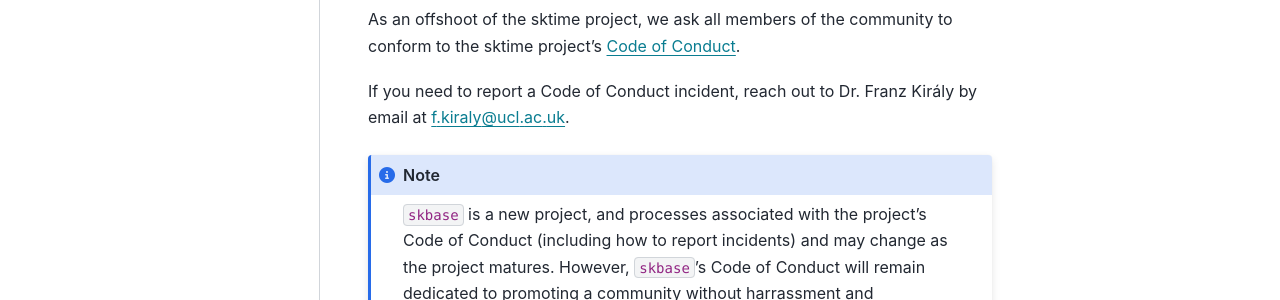
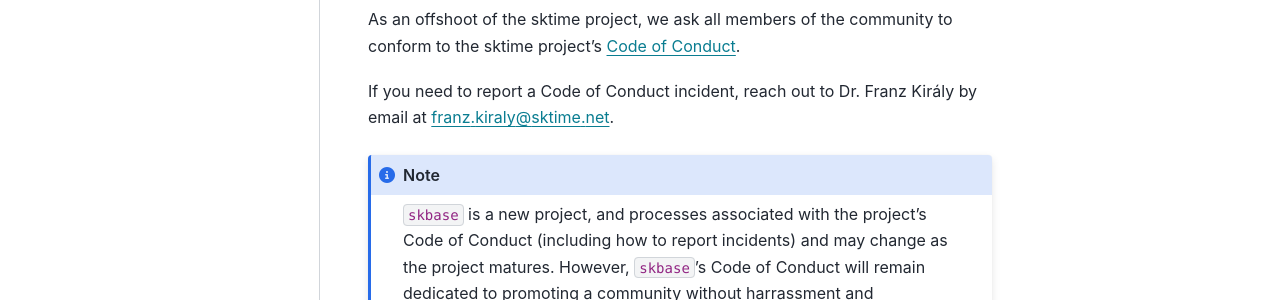
Before and after one commit to sktime/skbase, a Sphinx documentation site: the page built from docs/source/contribute/code_of_conduct.rst, in a window 1280 px wide. Shown: the part 391-691 px from the top of the page. Built offline with Sphinx 7.4.7 and the PyData theme 0.15.4, drawn with Linux system fonts in a browser that asks for light colours; comment, search, counter and statistics services are not loaded.

Commit message:
Update code_of_conduct.rst

```diff
--- a/docs/source/contribute/code_of_conduct.rst
+++ b/docs/source/contribute/code_of_conduct.rst
@@ -14,7 +14,7 @@
 `Code of Conduct <https://www.sktime.net/en/stable/get_involved/code_of_conduct.html>`_.
 
 If you need to report a Code of Conduct incident, reach out
-to Dr. Franz Király by email at f.kiraly@ucl.ac.uk.
+to Dr. Franz Király by email at franz.kiraly@sktime.net.
 
 .. note::
 
```
